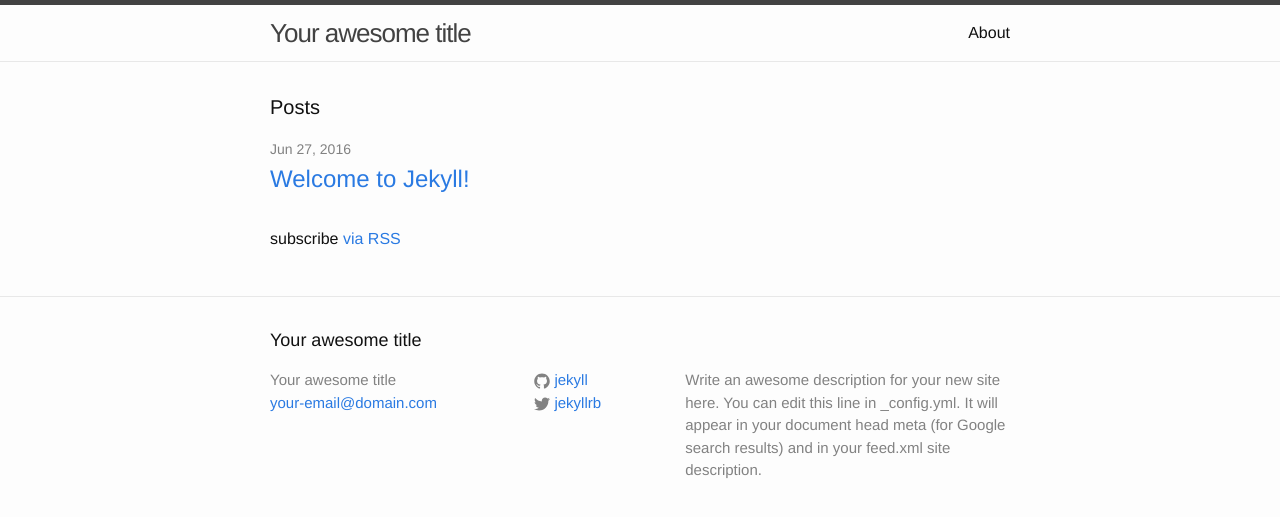
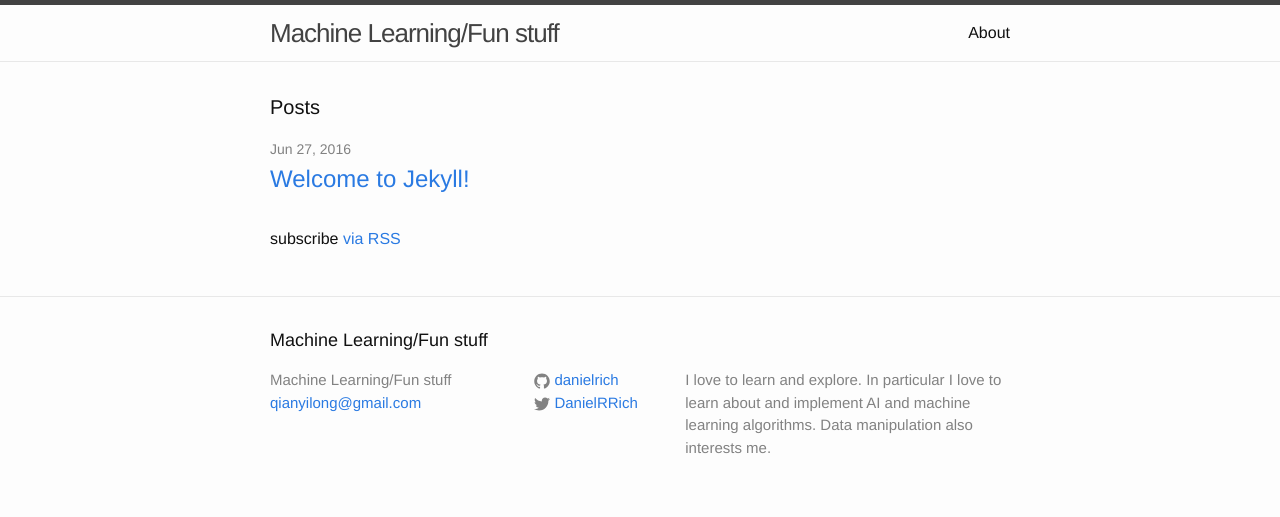
Before and after one commit to danielrich/danielrich.github.io, a Jekyll site: the page built from index.html, in a window 1280 px wide. Shown: the top 517 px of the page. Built offline with Jekyll 4.4.1, drawn with Linux system fonts in a browser that asks for light colours.

Commit message:
updating stuff

```diff
--- a/_config.yml
+++ b/_config.yml
@@ -6,16 +6,15 @@
 # 'jekyll serve'. If you change this file, please restart the server process.
 
 # Site settings
-title: Your awesome title
-email: your-email@domain.com
+title: Machine Learning/Fun stuff
+email: qianyilong@gmail.com
 description: > # this means to ignore newlines until "baseurl:"
-  Write an awesome description for your new site here. You can edit this
-  line in _config.yml. It will appear in your document head meta (for
-  Google search results) and in your feed.xml site description.
+  I love to learn and explore. In particular I love to learn about and implement AI
+  and machine learning algorithms. Data manipulation also interests me.
 baseurl: "" # the subpath of your site, e.g. /blog
-url: "http://yourdomain.com" # the base hostname & protocol for your site
-twitter_username: jekyllrb
-github_username:  jekyll
+#url: "http://yourdomain.com" # the base hostname & protocol for your site
+twitter_username: DanielRRich
+github_username:  danielrich
 
 # Build settings
 markdown: kramdown
```
Also changed, not shown: 5 other files.
